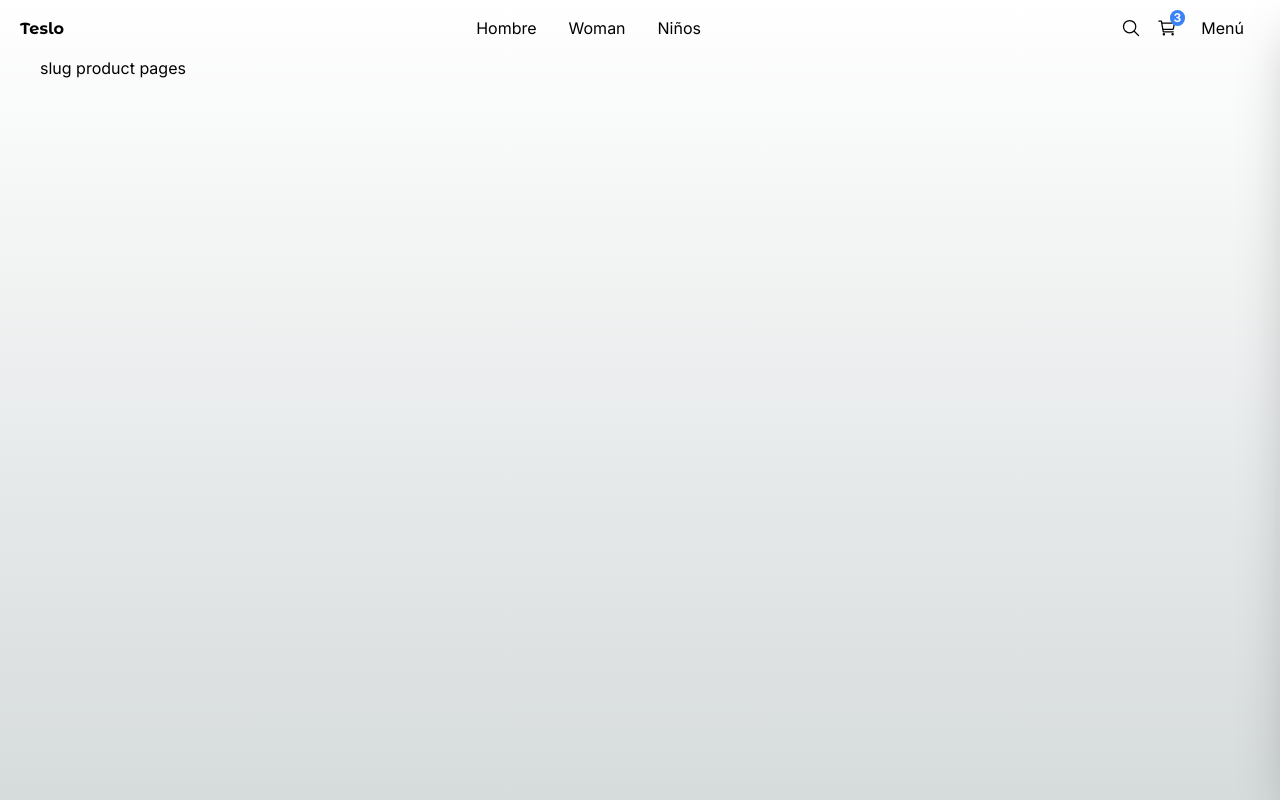
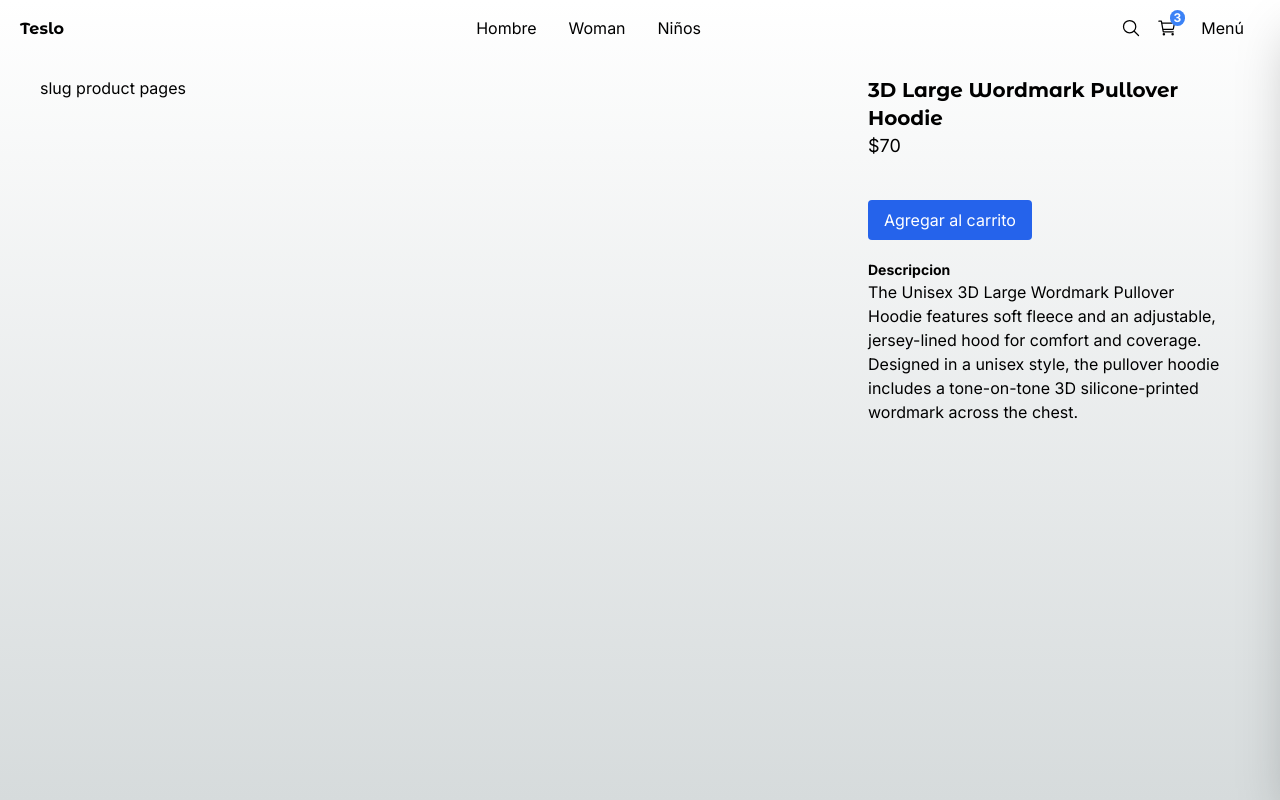
Before and after one commit to kervisvasquez1993/next-with-app-rutas, a Next.js app: page /product/3d_large_wordmark_pullover_hoodie in a window 1280 px wide. Built offline with nearby package versions, Linux system fonts and the light colour scheme.

Commit message:
add style in project

```diff
--- a/src/app/(shop)/category/[id]/page.tsx
+++ b/src/app/(shop)/category/[id]/page.tsx
@@ -1,18 +1,33 @@
+"use client";
+import { initialData } from "@/seed/seed";
 import notFound from "../not-found";
+import { ProductGrid, Title } from "@/components";
+import { useEffect, useState } from "react";
 
 interface Props {
-    params : {
-        id : string
-    }
+  params: {
+    id: string;
+  };
 }
-export default function({params } : Props) {
-    const {id} = params;
-    if(id == "kids"){
-        return  notFound();
-    }
-    return (
-        <div>
-            <h2>Category page {id} </h2>
-        </div>
-    )
+const products = initialData.products;
+export default function ({ params }: Props) {
+  const [category, setCategory] = useState([]);
+  const { id } = params;
+  if (id != "kid" && id != "men" && id != "women") {
+    return notFound();
+  }
+  useEffect(() => {
+    setCategory(products.filter((product) => product.gender == id));
+  }, [id]);
+  const label = {
+    men: "Para Hombres",
+    women: "Para Mujeres",
+    kid: "Para niños",
+  };
+  return (
+    <div>
+      <Title title={`Articulos para ${label[id]}`} />
+      <ProductGrid products={category} />
+    </div>
+  );
 }
--- a/src/app/(shop)/product/[slug]/page.tsx
+++ b/src/app/(shop)/product/[slug]/page.tsx
@@ -1,7 +1,29 @@
-export default function() {
-    return (
-        <div>
-            <h2>slug product pages</h2>
-        </div>
-    )
+import { titleFont } from "@/config/fonts";
+import { initialData } from "@/seed/seed";
+import { notFound } from "next/navigation";
+interface Props {
+  params: {
+    slug: string;
+  };
 }
+export default function ({ params }: Props) {
+  const { slug } = params;
+  const product = initialData.products.find((product) => product.slug === slug);
+  if (!product) {
+    return notFound();
+  }
+  return (
+    <div className="mt-5 mb-20 grid grid-cols-1 md:grid-cols-3 gap-3">
+      <div className="col-span-1 md:col-span-2 ">slug product pages</div>
+      <div className="col-span-1 px-5 bg-blue-10'">
+        <h1 className={`${titleFont.className} antial font-bold text-xl`}>
+          {product.title}{" "}
+        </h1>
+        <p className="text-lg mb-5">${product.price}</p>
+        <button className="btn-primary my-5">Agregar al carrito</button>
+        <h3 className="font-bold text-sm">Descripcion</h3>
+        <p className="font-linght">{product.description}</p>
+      </div>
+    </div>
+  );
+}
--- a/src/components/ui/top-menu.tsx
+++ b/src/components/ui/top-menu.tsx
@@ -26,13 +26,13 @@ export const TopMenu = () => {
         </Link>
         <Link
           className="m-2 p-2 rounded-md transition-all hover:bg-gray-100"
-          href={"/category/woman"}
+          href={"/category/women"}
         >
           Woman
         </Link>
         <Link
           className="m-2 p-2 rounded-md transition-all hover:bg-gray-100"
-          href={"/category/kids"}
+          href={"/category/kid"}
         >
           Niños
         </Link>
```
